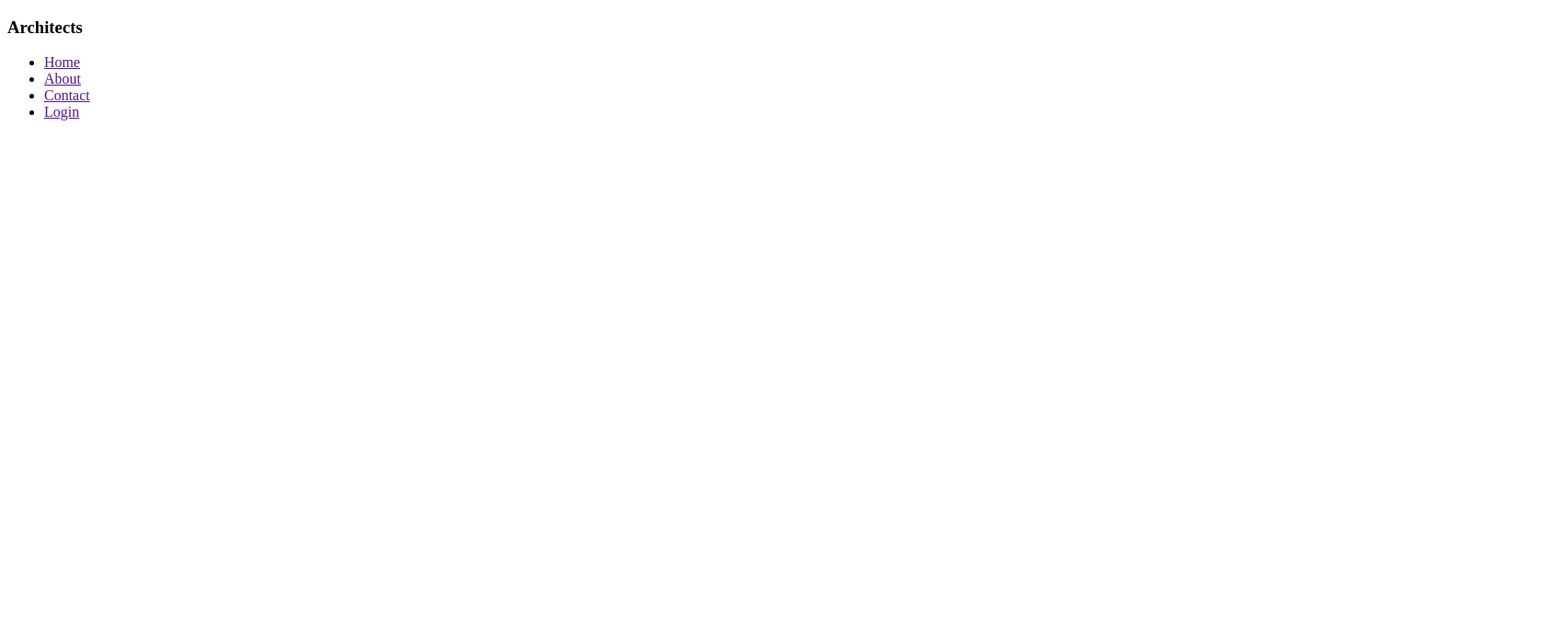
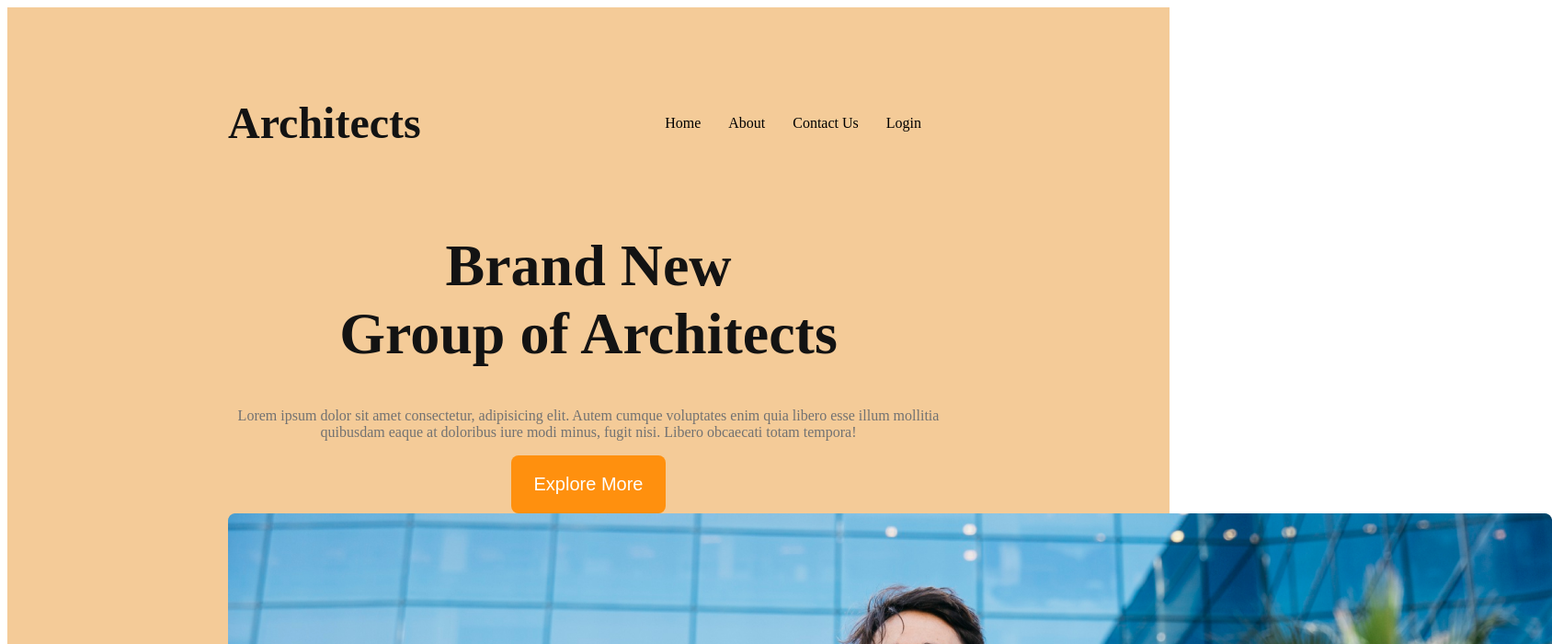
Before and after one commit to rofisultani/architects-website, a plain HTML site: page index.html in a window 1280 px wide. Shown: the top 700 px of the page at 92% size, 1688 px wide, since content can reach past the window. Drawn offline with Linux system fonts and the light colour scheme.

Commit message:
finished the header section

```diff
--- a/index.html
+++ b/index.html
@@ -9,14 +9,22 @@
 <body>
     <header>
         <nav>
-            <h3>Architects</h3>
+            <h3 class="nav-title">Architects</h3>
             <ul>
                 <li><a href="">Home</a></li>
                 <li><a href="">About</a></li>
-                <li><a href="">Contact</a></li>
+                <li><a href="">Contact Us</a></li>
                 <li><a href="">Login</a></li>
             </ul>
         </nav>
+        <div class="banner">
+            <div class="banner-content">
+            <h1 class="banner-title">Brand New <br> Group of Architects</h1>
+            <p class="banner-description">Lorem ipsum dolor sit amet consectetur, adipisicing elit. Autem cumque voluptates enim quia libero esse illum mollitia quibusdam eaque at doloribus iure modi minus, fugit nisi. Libero obcaecati totam tempora!</p>
+            <button class="btn-primary">Explore More</button>
+            </div>
+            <img src="images/banner.png" alt="">
+        </div>
     </header>
     <main>
 
--- a/styles/architect.css
+++ b/styles/architect.css
@@ -3,7 +3,89 @@
   @import url('https://fonts.googleapis.com/css2?family=Open+Sans:wght@400;700;800&family=Work+Sans:ital,wght@0,400;0,500;0,800;1,400;1,800&display=swap');
 </style>
 
+/* shared styles */
 *{
     font-family: 'Open Sans', sans-serif;
     font-family: 'Work Sans', sans-serif;
 }
+.btn-primary{
+    border-radius: 8px;
+    color: #FFF;
+    font-size: 1.25rem;
+    background: #FF900E;
+    padding: 20px 25px;
+    cursor: pointer;
+    border: 0;
+}
+
+/* header styles */
+header{
+    background-color: rgb(244, 203, 152);
+    padding: 50px 240px;
+}
+nav{
+    display: flex;
+    justify-content: space-between;
+    align-items: center;
+}
+.nav-title{
+    font-size: 3rem;
+    font-weight: 700;
+    color: #131313;
+}
+nav > ul {
+    display: flex;
+}
+
+nav li{
+    list-style: none;
+    margin-right: 30px;
+    font-weight: 500;
+    font-size: 1rem;
+}
+nav li a{
+    text-decoration: none;
+    color: black;
+}
+
+/* banner styles */
+.banner-content{
+    max-width: 800px;
+    text-align: center;
+    margin: 0 auto;
+}
+.banner-title{
+    font-size: 4rem;
+    font-weight: 700;
+    color: #131313;
+}
+.banner-description{
+    color: #727272;
+}
+.banner-img{
+    margin: 20px;
+    width: 100%;
+}
+
+/* responsive media quearis */
+/* mobile devices */
+@media screen and (max-width: 576px) {
+    header{
+        padding: 20px;
+    }
+    nav{
+        flex-direction: column;
+    }
+}
+
+/* tablet or medium devices */
+@media screen and (min-width:576px) and (max-width: 960px) {
+    header{
+        padding: 50px;
+    }
+    nav{
+        flex-direction: column;
+
+    }
+
+}
```
